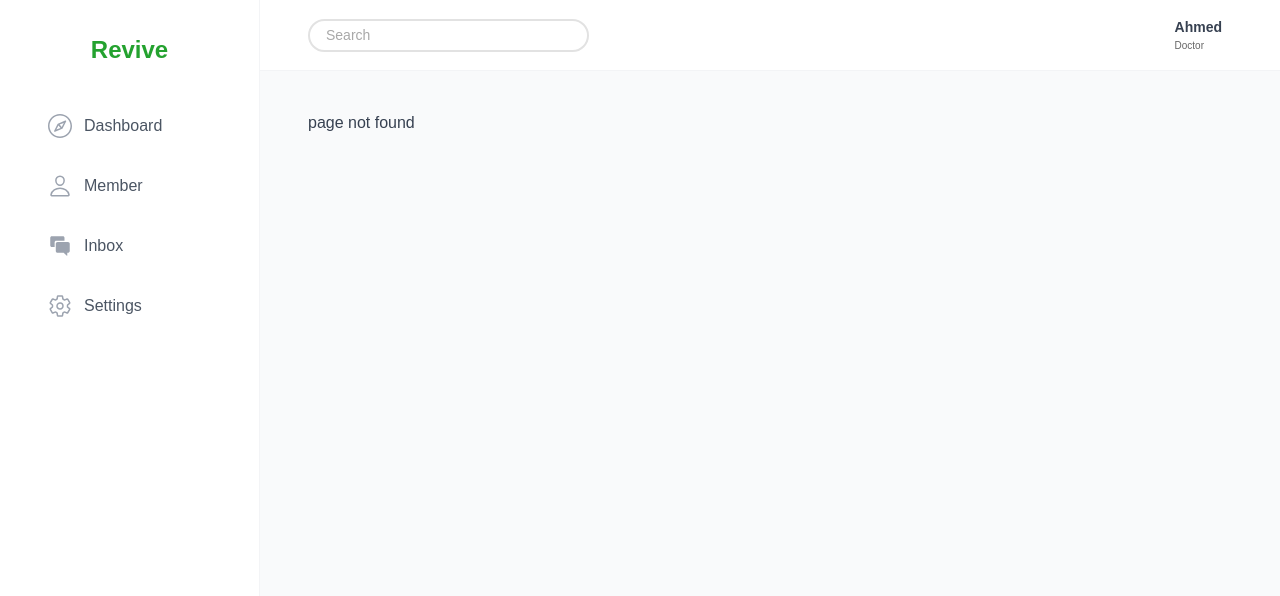
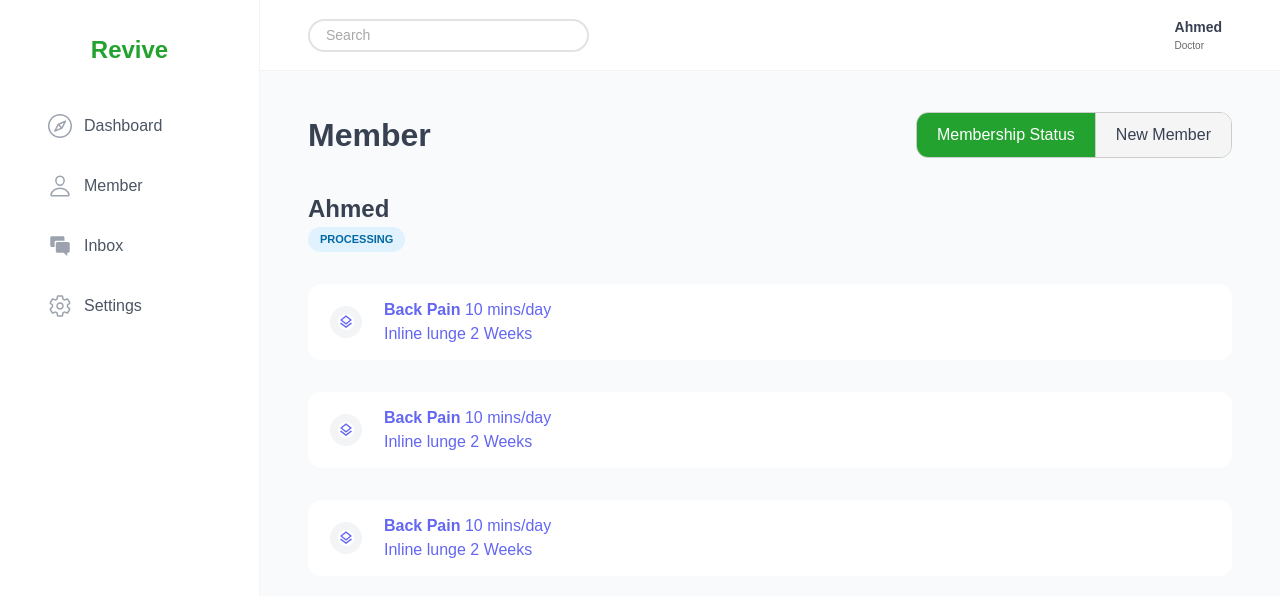
Before and after one commit to ahmedhakk/revive, a React (Create React App) app: page /member/status/1 in a window 1280 px wide. Before the commit this address had no page. Shown: the top 596 px of the page. Built offline with nearby package versions, Linux system fonts and the light colour scheme.

Commit message:
add member details

```diff
--- a/src/App.js
+++ b/src/App.js
@@ -11,6 +11,7 @@ import Settings from "./pages/Settings";
 import TodayTasks from "./pages/TodayTasks";
 import PageNotFound from "./pages/PageNotFound";
 import MemberStatus from "./features/member/MemberStatus";
+import MemberDetail from "./features/member/MemberDetail";
 
 function App() {
   return (
@@ -22,6 +23,7 @@ function App() {
           <Route path="inbox" element={<Inbox />} />
           <Route path="member" element={<Member />}>
             <Route path="status" element={<MemberStatus />} />
+            <Route path="status/:memberId" element={<MemberDetail />} />
             <Route path="new-member" element={<NewMember />} />
           </Route>
           <Route path="note" element={<Note />} />
--- /dev/null
+++ b/src/features/member/MemberDetail.js
@@ -0,0 +1,93 @@
+import React from "react";
+import { useParams } from "react-router-dom";
+import styled from "styled-components";
+import Tag from "../../ui/Tag";
+import Card from "../../ui/Card";
+import { MdOutlineLayers } from "react-icons/md";
+import classes from "./MemberDetail.module.css";
+
+const StyledInfo = styled.div`
+  display: flex;
+  flex-direction: column;
+`;
+
+const Wrapper = styled.div`
+  display: flex;
+  gap: 30px;
+  align-items: center;
+`;
+
+const MemberDetail = () => {
+  const params = useParams();
+  console.log(params.memberId); // 065
+
+  //   Fetch member data
+  const MEMBER_DATA = {
+    id: "055",
+    username: "a55",
+    name: "Ahmed",
+    email: "ahmed@gmail.com",
+    phone: "0123456789",
+    joinDate: "15/6/2022",
+    status: "processing",
+    training_list: [
+      {
+        pain_name: "Back Pain",
+        time: "10 mins/day",
+        training_name: "Inline lunge",
+        duration: "2 Weeks",
+      },
+      {
+        pain_name: "Back Pain",
+        time: "10 mins/day",
+        training_name: "Inline lunge",
+        duration: "2 Weeks",
+      },
+      {
+        pain_name: "Back Pain",
+        time: "10 mins/day",
+        training_name: "Inline lunge",
+        duration: "2 Weeks",
+      },
+    ],
+  };
+
+  const statusToTagName = {
+    processing: "blue",
+    completed: "green",
+    "on-hold": "silver",
+  };
+
+  return (
+    <>
+      <StyledInfo>
+        <h2>{MEMBER_DATA.name}</h2>
+
+        <Tag type={statusToTagName[MEMBER_DATA.status]}>
+          {MEMBER_DATA.status.replace("-", " ")}
+        </Tag>
+      </StyledInfo>
+
+      {MEMBER_DATA.training_list.map((training) => (
+        <Card className={classes.card}>
+          <Wrapper>
+            <MdOutlineLayers className={classes.icon} />
+            <div>
+              <p>
+                <span className={classes.bold}>{training.pain_name} </span>
+                {training.time}
+              </p>
+
+              <p>
+                <span>{training.training_name} </span>
+                {training.duration}
+              </p>
+            </div>
+          </Wrapper>
+        </Card>
+      ))}
+    </>
+  );
+};
+
+export default MemberDetail;
--- /dev/null
+++ b/src/features/member/MemberDetail.module.css
@@ -0,0 +1,15 @@
+.card {
+    padding: 1.4rem 3rem;
+    border-radius: calc(var(--border-radius-lg) + 4px);
+    color: var(--color-brand-500);
+    border: none;
+}
+
+.icon {
+    border-radius: 50%;
+    outline: 8px solid var(--color-grey-100);
+}
+
+.bold {
+    font-weight: bold;
+}
--- a/src/features/member/MemberRow.js
+++ b/src/features/member/MemberRow.js
@@ -2,6 +2,7 @@ import styled from "styled-components";
 
 import Tag from "../../ui/Tag";
 import Table from "../../ui/Table";
+import { useNavigate } from "react-router-dom";
 
 const Username = styled.div`
   font-size: 1.6rem;
@@ -25,21 +26,30 @@ const Stacked = styled.div`
   }
 `;
 
-const Report = styled.a`
+const Report = styled.button`
   font-family: "Sono";
   font-weight: 500;
   text-decoration: underline;
   color: var(--main-color);
+  background: transparent;
+  border: none;
+  width: fit-content;
+
+  &:focus {
+    outline: none;
+  }
 `;
 
 function MemberRow({
-  member: { id, username, name, email, phone, joinDate, status },
+  member: { id: memberId, username, name, email, phone, joinDate, status },
 }) {
   const statusToTagName = {
     processing: "blue",
     completed: "green",
     "on-hold": "silver",
   };
+
+  const navigate = useNavigate();
 
   return (
     <Table.Row>
@@ -56,7 +66,9 @@ function MemberRow({
 
       <Tag type={statusToTagName[status]}>{status.replace("-", " ")}</Tag>
 
-      <Report href="#">View report</Report>
+      <Report onClick={() => navigate(`/member/status/${memberId}`)}>
+        View report
+      </Report>
     </Table.Row>
   );
 }
--- a/src/ui/Card.js
+++ b/src/ui/Card.js
@@ -2,8 +2,8 @@ import React from "react";
 
 import classes from "./Card.module.css";
 
-const Card = ({ children }) => {
-  return <div className={classes.card}>{children}</div>;
+const Card = ({ children, className }) => {
+  return <div className={`${classes.card} ${className}`}>{children}</div>;
 };
 
 export default Card;
```
